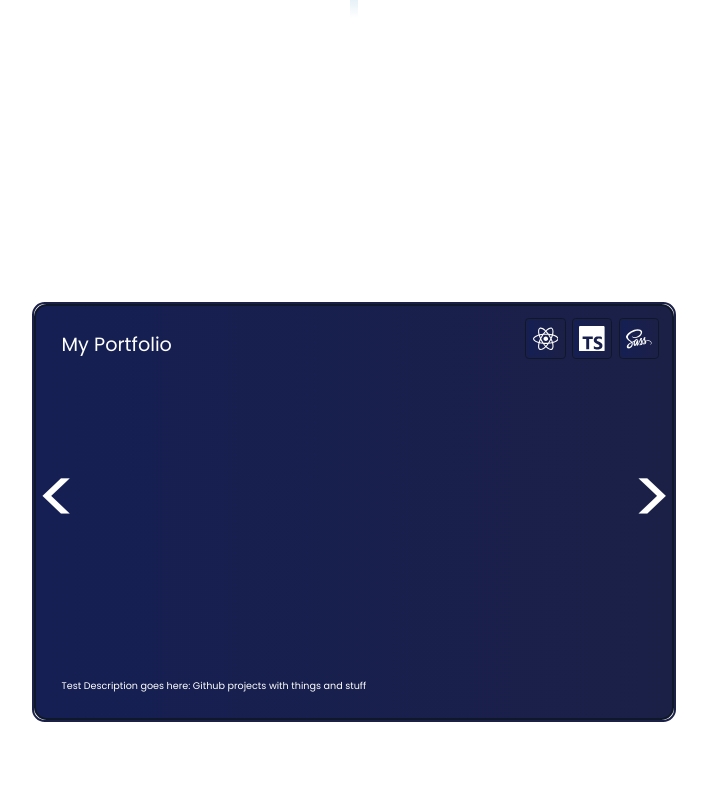
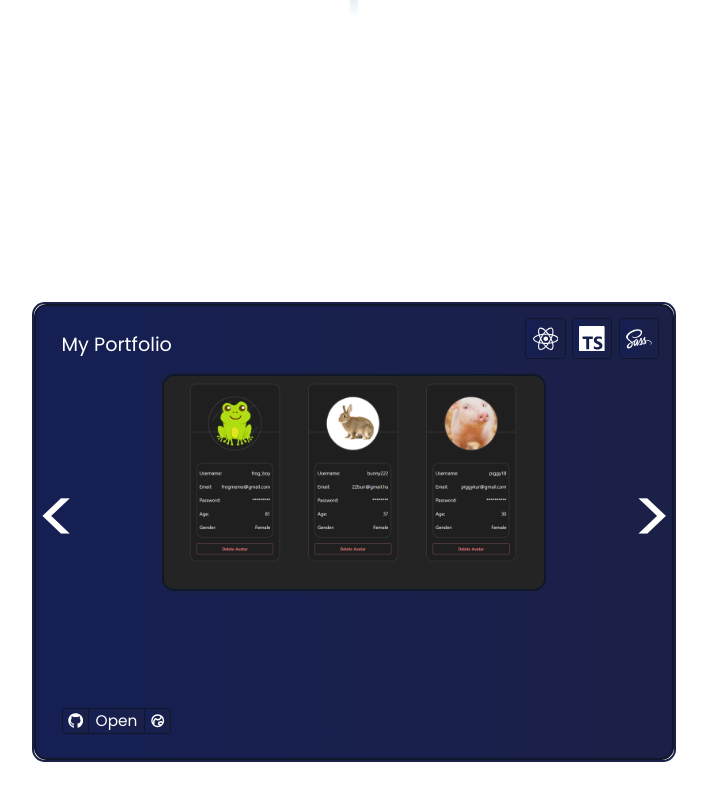
Before and after one commit to MartincsekLevente/Portfolio, a React (Vite) app: page / in a window 1280 px wide. Shown: the part 3334-4134 px from the top of the page, without its empty margins (286-993 px from the left). Built offline with nearby package versions, Linux system fonts and the light colour scheme.

Commit message:
P-17: Add project image support and github links

```diff
--- /dev/null
+++ b/src/components/doubleLinkButton/DoubleLinkButton.scss
@@ -0,0 +1,31 @@
+@use "../../theme/variables" as *;
+
+.double-link-button-container {
+    display: flex;
+    font-size: $font_size_small;
+    border-radius: 0.3vw;
+    border: 0.15vw solid #0f182b;
+    background: linear-gradient(to right, #151f53, #1b2047);
+
+    .double-link-button-text {
+        padding: 0 0.5vw 0 0.5vw;
+    }
+
+    .project-open-url-button {
+        display: flex;
+        align-items: center;
+        cursor: pointer;
+        padding: 0 0.4vw 0 0.4vw;
+        background: linear-gradient(to right, #151f53, #1b2047);
+
+        &:first-child {
+            border-right: 0.15vw solid #0f182b;
+            border-radius: 0.3vw 0 0 0.3vw;
+        }
+
+        &:last-child {
+            border-left: 0.15vw solid #0f182b;
+            border-radius: 0 0.3vw 0.3vw 0;
+        }
+    }
+}
--- /dev/null
+++ b/src/components/doubleLinkButton/DoubleLinkButton.tsx
@@ -0,0 +1,24 @@
+import './DoubleLinkButton.scss';
+import { FaGithub } from "react-icons/fa";
+import { PiGlobeHemisphereEastBold } from "react-icons/pi";
+
+interface DoubleLinkButtonProps {
+    githubLink: string,
+    websiteLink: string | null
+}
+
+export default function DoubleLinkButton({githubLink, websiteLink}: DoubleLinkButtonProps) {
+    return (
+        <div className="double-link-button-container">
+            <div className="project-open-url-button" onClick={() => window.open(githubLink, '_blank')}>
+                <FaGithub></FaGithub>
+            </div>
+            <div className="double-link-button-text">Open</div>
+            {websiteLink ?
+                <div
+                    className="project-open-url-button" onClick={() => window.open(websiteLink, '_blank')}>
+                    <PiGlobeHemisphereEastBold></PiGlobeHemisphereEastBold>
+                </div> : null}
+        </div>
+    );
+}
--- a/src/constants/projects.tsx
+++ b/src/constants/projects.tsx
@@ -11,7 +11,10 @@ export const PROJECTS: ProjectModel[] =
                 <FaReact></FaReact>,
                 <SiTypescript></SiTypescript>,
                 <FaSass></FaSass>
-            ]
+            ],
+            bgImgUrl: "/bg-avatar-creator.png",
+            githubUrl: "https://github.com/MartincsekLevente/Portfolio",
+            websiteUrl: "ates"
         },
         {
             id: "1",
@@ -20,7 +23,10 @@ export const PROJECTS: ProjectModel[] =
                 <FaReact></FaReact>,
                 <SiTypescript></SiTypescript>,
                 <FaCss3></FaCss3>
-            ]
+            ],
+            bgImgUrl: "/bg-mars-weather.png",
+            githubUrl: "https://github.com/MartincsekLevente/React-MarsWeather",
+            websiteUrl: null
         },
         {
             id: "2",
@@ -30,6 +36,9 @@ export const PROJECTS: ProjectModel[] =
                 <SiTypescript></SiTypescript>,
                 <SiMantine></SiMantine>,
                 <FaCss3></FaCss3>
-            ]
+            ],
+            bgImgUrl: "/bg-avatar-creator.png",
+            githubUrl: "https://github.com/MartincsekLevente/React-AvatarCreator",
+            websiteUrl: null
         }
     ]
--- a/src/models/ProjectModel.ts
+++ b/src/models/ProjectModel.ts
@@ -4,4 +4,7 @@ export interface ProjectModel {
     id: string,
     title: string,
     stackListIcons: ReactNode[],
+    bgImgUrl: string,
+    githubUrl: string,
+    websiteUrl: string | null
 }
--- a/src/sections/projects/ProjectsSection.scss
+++ b/src/sections/projects/ProjectsSection.scss
@@ -23,10 +23,11 @@
             .projects-showcase-overlay {
                 position: relative;
                 width: 50vw;
-                height: 52vh;
+                height: 57vh;
                 border-radius: 1vw;
                 border: 0.2vw solid #0f182b;
                 background: linear-gradient(to right, #151f53, #1b2047);
+
             }
 
             .project-title {
@@ -36,17 +37,16 @@
                 font-size: 1.5vw;
             }
 
-            .project-description {
+            .project-links {
                 position: absolute;
                 left: 2vw;
                 bottom: 3vh;
-                font-size: $font_size_text;
             }
 
             .projects-showcase-left-arrow {
                 position: absolute;
                 font-size: 6vw;
-                top: 16.5vh;
+                top: 19vh;
                 cursor: pointer;
                 user-select: none;
             }
@@ -54,7 +54,7 @@
             .projects-showcase-right-arrow {
                 position: absolute;
                 font-size: 6vw;
-                top: 16.5vh;
+                top: 19vh;
                 left: 46.5vw;
                 cursor: pointer;
                 user-select: none;
@@ -66,6 +66,20 @@
                 padding: 1vw 1vw 0 0;
                 gap: 0.5vw;
             }
+
+            .project-image-container {
+                display: flex;
+                justify-self: center;
+                margin-top: 1vw;
+                border-radius: 1vw;
+                border: 0.2vw solid #1b2047;
+
+                .project-image {
+                    width: 30vw;
+                    border-radius: 1vw;
+                    border: 0.2vw solid #0f182b;
+                }
+            }
         }
     }
 }
--- a/src/sections/projects/ProjectsSection.tsx
+++ b/src/sections/projects/ProjectsSection.tsx
@@ -2,6 +2,7 @@ import "./ProjectsSection.scss";
 import StackCard from "../../components/stackCard/StackCard.tsx";
 import { useState } from "react";
 import { PROJECTS } from "../../constants/projects.tsx";
+import DoubleLinkButton from "../../components/doubleLinkButton/DoubleLinkButton.tsx";
 
 export default function ProjectsSection() {
     const [currentProjectIndex, setCurrentProjectIndex] = useState(0);
@@ -41,8 +42,15 @@ export default function ProjectsSection() {
                                 return <StackCard key={crypto.randomUUID()} icon={currentIcon}></StackCard>
                             })}
                         </div>
-                        <div className="project-description">
-                            Test Description goes here: Github projects with things and stuff
+                        <div className="project-image-container">
+                            <img className="project-image" src={PROJECTS[currentProjectIndex].bgImgUrl}
+                                 alt="missingBG"></img>
+                        </div>
+                        <div className="project-links">
+                            <DoubleLinkButton
+                                githubLink={PROJECTS[currentProjectIndex].githubUrl}
+                                websiteLink={PROJECTS[currentProjectIndex].websiteUrl}>
+                            </DoubleLinkButton>
                         </div>
                     </div>
                 </div>
```
Also changed, not shown: public/bg-avatar-creator.png.
